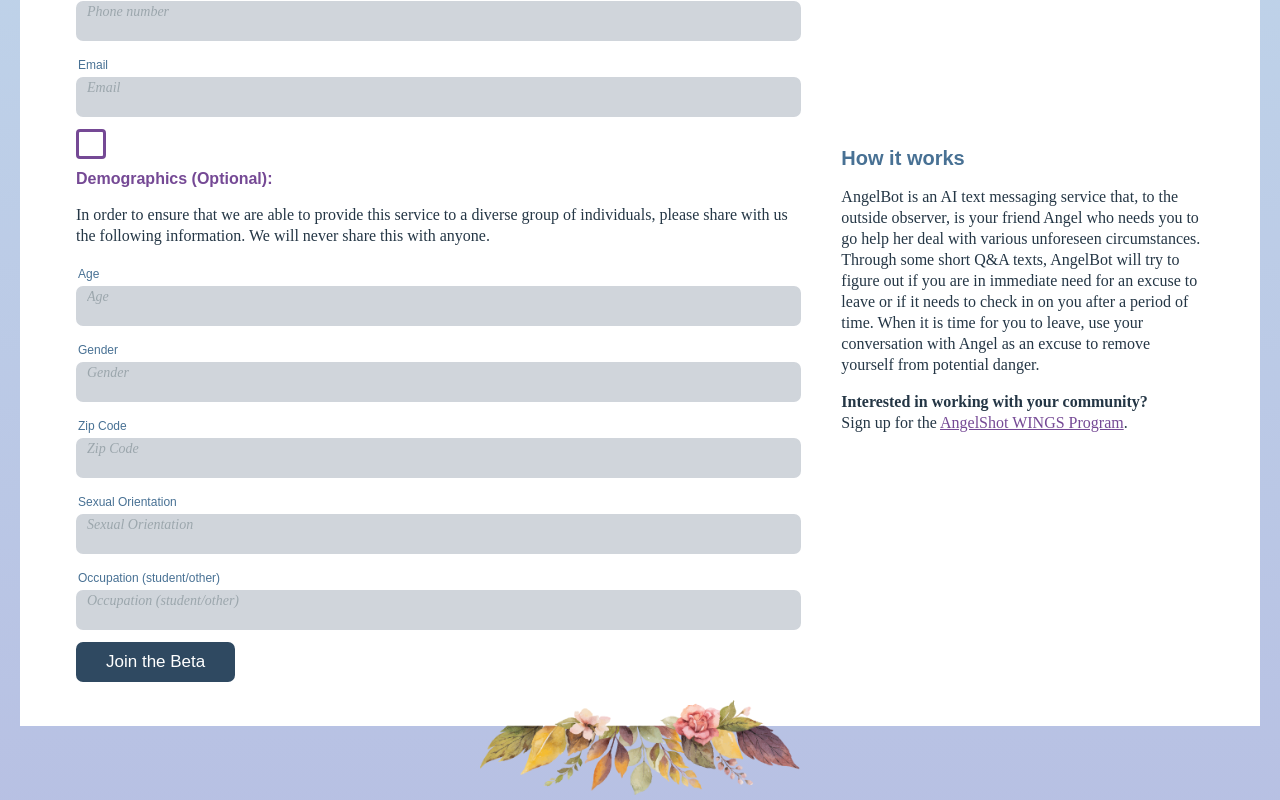
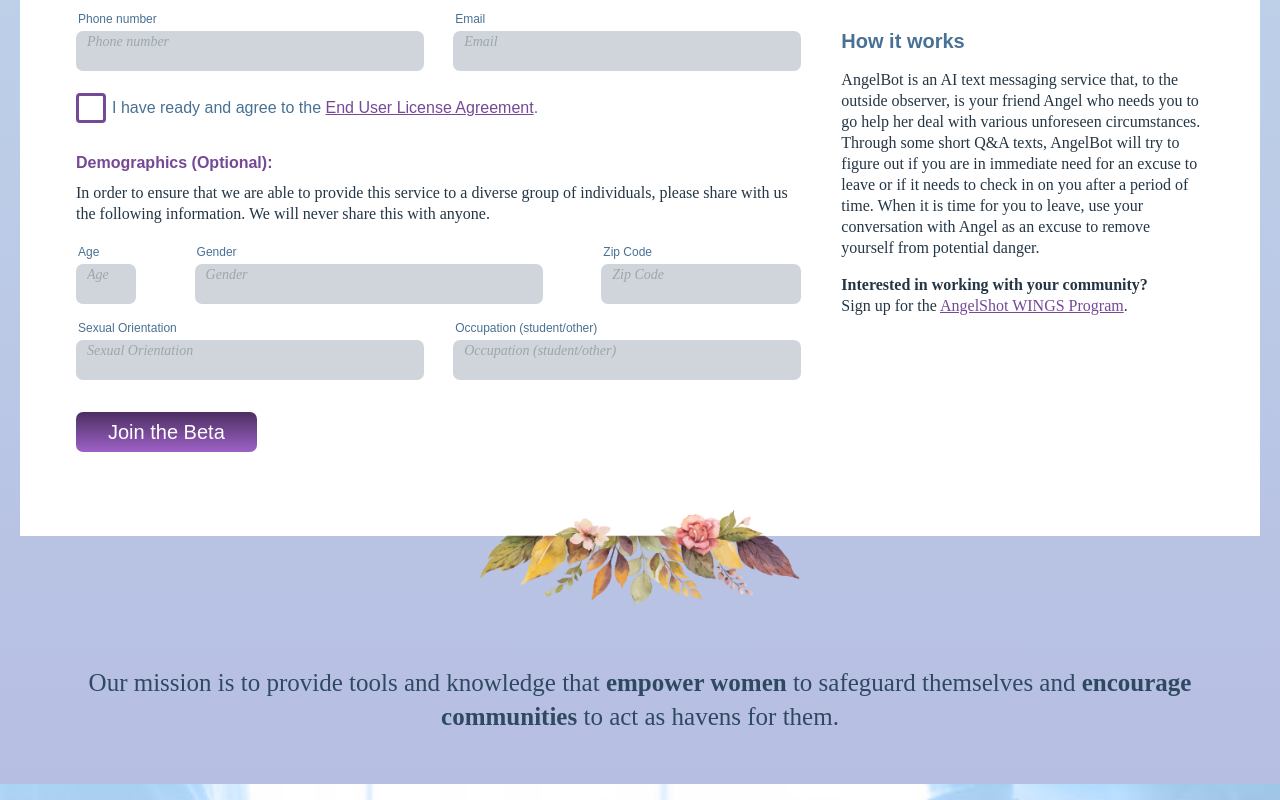
Before and after one commit to angelshot/angelshot.ltd, a Gatsby site: page /programs/angelbot in a window 1280 px wide. Shown: the part 833-1633 px from the top of the page. Built offline with nearby package versions, Linux system fonts and the light colour scheme; Gatsby itself is replaced by a stand-in of ours; a script that the page names is missing.

Commit message:
form field layout

```diff
--- a/src/pages/programs/angelbot.js
+++ b/src/pages/programs/angelbot.js
@@ -58,8 +58,11 @@
           <input type="hidden" name="u" value="091175bb199db49734caae8f1" />
           <input type="hidden" name="id" value="634f908f1b" />
           <input type="hidden" name="FORMNAME" value="angelbot" />
-          <h4 className="subheader2">Required fields:</h4>
+          <h4 className={`subheader2 ${styles.subheader2}`}>
+            Required fields:
+          </h4>
           <InputText
+            className={styles.inputText}
             type="tel"
             name="PHONE"
             placeholder="Phone number"
@@ -68,61 +71,63 @@
             tooltip="Used to add you to Angel's contacts"
           />
           <InputText
+            className={styles.inputText}
             type="email"
             name="EMAIL"
             placeholder="Email"
             required
             labelBody="Email"
           />
-          <InputCheckbox
-            value="EULA"
-            name="EULA"
-            required
-            labelBody={
-              <span>
-                I have ready and agree to the{" "}
-                <Link to="/terms">End User License Agreement</Link>.
-              </span>
-            }
-          />
-          <h4 className="subheader2">Demographics (Optional):</h4>
+          <InputCheckbox value="EULA" name="EULA" required>
+            I have ready and agree to the{" "}
+            <Link to="/terms">End User License Agreement</Link>.
+          </InputCheckbox>
+          <h4 className={`subheader2 ${styles.subheader2}`}>
+            Demographics (Optional):
+          </h4>
           <p>
             In order to ensure that we are able to provide this service to a
             diverse group of individuals, please share with us the following
             information. We will never share this with anyone.
           </p>
           <InputText
+            className={styles.inputTextSmall}
             type="number"
             name="AGE"
             placeholder="Age"
             labelBody="Age"
           />
           <InputText
+            className={styles.inputText}
             type="text"
             name="GENDER"
             placeholder="Gender"
             labelBody="Gender"
           />
           <InputText
+            className={styles.inputTextMedium}
             type="number"
             name="ZIP"
             placeholder="Zip Code"
             labelBody="Zip Code"
           />
           <InputText
+            className={styles.inputText}
             type="text"
             name="SXO"
             placeholder="Sexual Orientation"
             labelBody="Sexual Orientation"
           />
           <InputText
+            className={styles.inputText}
             type="text"
             name="entry.1581637925"
             placeholder="Occupation (student/other)"
             labelBody="Occupation (student/other)"
           />
           <Button
-            buttonType="button2"
+            className={styles.inputButton}
+            buttonType="button"
             type="submit"
             tagName="button"
             children="Join the Beta"
--- a/src/pages/programs/angelbot.module.css
+++ b/src/pages/programs/angelbot.module.css
@@ -16,6 +16,22 @@
   display: block;
 }
 
+.inputButton {
+  margin: 20px auto 40px;
+}
+
+.inputText {
+  max-width: 360px;
+}
+
+.inputTextMedium {
+  max-width: 200px;
+}
+
+.inputTextSmall {
+  max-width: 60px;
+}
+
 @media only screen and (min-width: 768px) {
   .quote {
     max-width: 290px;
@@ -30,7 +46,7 @@
   .grid {
     display: grid;
     grid-template-columns: 2fr 1fr;
-    grid-template-rows: max-content max-content max-content max-content;
+    grid-template-rows: max-content max-content 1fr max-content;
     gap: 20px 40px;
     grid-template-areas: "intro logo" "form logo" "form howItWorks" "form howItWorks";
   }
@@ -50,6 +66,10 @@
   .howItWorks {
     grid-area: howItWorks;
   }
+
+  .inputButton {
+    margin-left: 0;
+  }
 }
 
 @media only screen and (min-width: 1024px) {
@@ -60,6 +80,28 @@
     max-width: 380px;
   }
 }
+
+@media only screen and (min-width: 1280px) {
+  .form form {
+    display: flex;
+    flex-wrap: wrap;
+    justify-content: space-between;
+  }
+
+  .form .subheader2 {
+    margin: 20px 0 10px;
+    flex-wrap: none;
+    flex-basis: 100%;
+  }
+  .form .subheader2 + p {
+    margin-top: 0;
+  }
+
+  .inputText {
+    flex-basis: 48%;
+  }
+}
+
 @media only screen and (min-width: 1440px) {
   .hero {
     background-image: url("../../images/programs-hero-large@2x.jpg");
```
